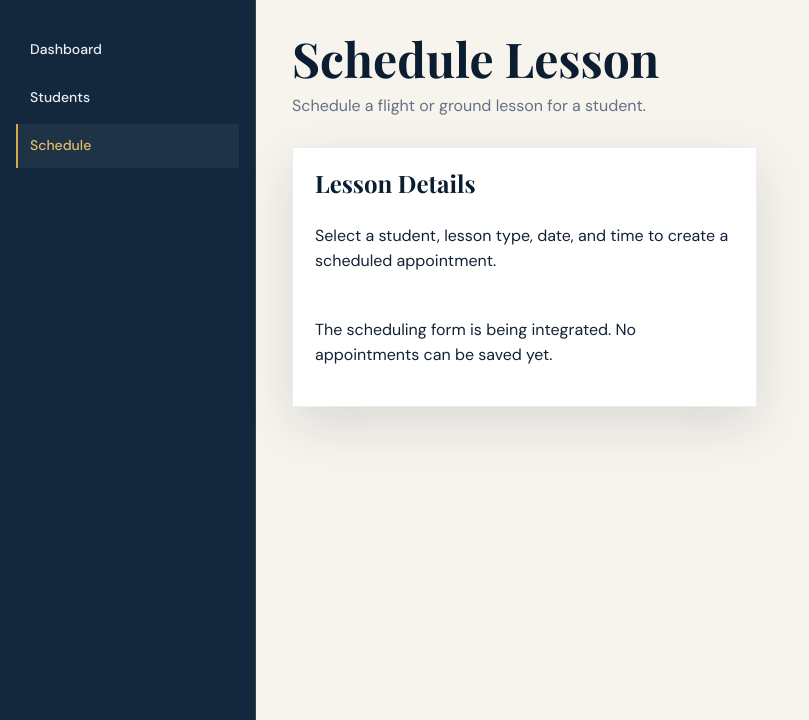
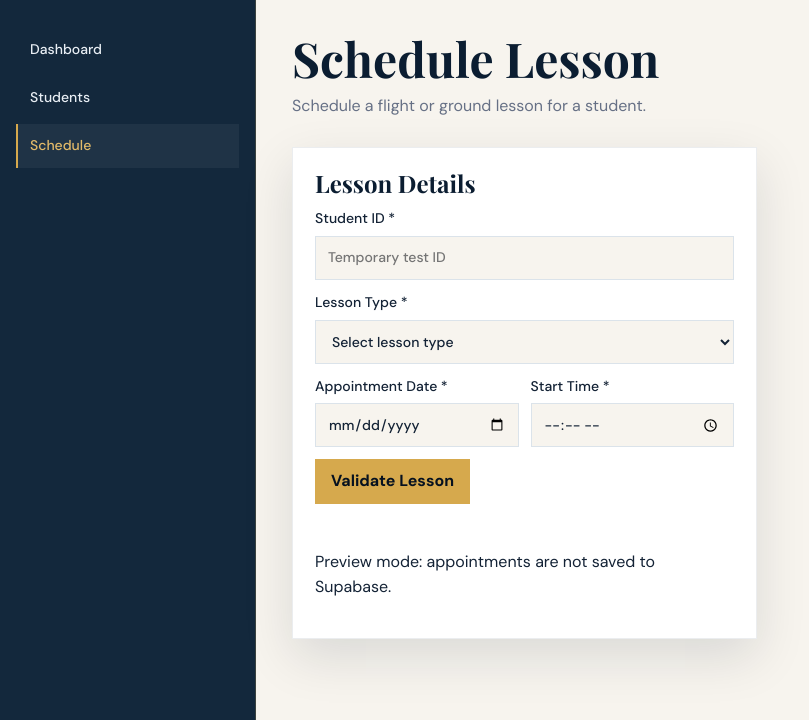
Before and after one commit to marthijensen/aviate-with-isaac, a PHP site: page /schedule in a window 1280 px wide. Shown: the part 80-800 px from the top of the page, without its empty margins (0-809 px from the left). Run offline with PHP 8.4, Linux system fonts and the light colour scheme.

Commit message:
Implement scheduling form validation and dashboard navigation

```diff
--- a/src/routes.php
+++ b/src/routes.php
@@ -185,12 +185,79 @@ function app_router(): Router
         ]);
     });
 
-    // Display the Schedule Lesson page.
+    // Display the Schedule Lesson form.
     $router->get('/schedule', static function (): void {
         render('schedule', [
             'title' => 'Schedule Lesson',
+            'fields' => [],
+            'errors' => [],
+            'preview' => false,
         ]);
     });
 
+    // Validate a lesson without saving it to Supabase.
+    $router->post('/schedule', static function (): void {
+        $names = [
+            'student_id',
+            'lesson_type',
+            'appointment_date',
+            'start_time',
+        ];
+
+        $fields = [];
+
+        foreach ($names as $name) {
+            $value = $_POST[$name] ?? '';
+            $fields[$name] = is_string($value) ? trim($value) : '';
+        }
+
+        $errors = [];
+
+        // Validate the student ID.
+        if (!ctype_digit($fields['student_id'])
+            || (int) $fields['student_id'] < 1) {
+            $errors[] = 'A valid student ID is required.';
+        }
+
+        // Validate the lesson type.
+        if ($fields['lesson_type'] === '') {
+            $errors[] = 'Please select a lesson type.';
+        }
+
+        // Validate the appointment date.
+        $date = DateTimeImmutable::createFromFormat(
+            '!Y-m-d',
+            $fields['appointment_date'],
+            app_timezone()
+        );
+
+        if ($date === false ||
+            $date->format('Y-m-d') !== $fields['appointment_date']) {
+            $errors[] = 'Please enter a valid appointment date.';
+        } elseif ($date < new DateTimeImmutable('today', app_timezone())) {
+            $errors[] = 'The appointment date cannot be in the past.';
+        }
+
+        // Validate the appointment time.
+        if (!preg_match(
+            '/^([01]\d|2[0-3]):[0-5]\d$/',
+            $fields['start_time']
+        )) {
+            $errors[] = 'Please enter a valid start time.';
+        }
+
+        if ($errors !== []) {
+            http_response_code(422);
+        }
+
+        render('schedule', [
+            'title' => 'Schedule Lesson',
+            'fields' => $fields,
+            'errors' => $errors,
+            'preview' => $errors === [],
+        ]);
+    });
+
+
     return $router;
 }
--- a/views/dashboard.php
+++ b/views/dashboard.php
@@ -8,9 +8,11 @@
 <p class="lead">Your next scheduled lessons.</p>
 
 <div class="actions" aria-label="Dashboard quick actions">
+    <a href="/schedule">Schedule Lesson</a>
     <a href="/students">View Students</a>
     <a href="/students/add">+ Add Student</a>
 </div>
+
 
 <?php if (!empty($upcomingLessonsError)): ?>
   <p class="action-note" role="alert"><?= e($upcomingLessonsError) ?></p>
--- a/views/schedule.php
+++ b/views/schedule.php
@@ -5,19 +5,107 @@
 </p>
 
 <section class="fields-grid">
+
     <article class="field-card">
 
         <h2>Lesson Details</h2>
 
-        <p>
-            Select a student, lesson type, date, and time
-            to create a scheduled appointment.
-        </p>
+        <?php if ($preview): ?>
+            <p class="action-note" role="status">
+                Lesson information validated successfully.
+                This is a preview only — nothing has been saved.
+            </p>
+        <?php endif; ?>
+
+        <?php if ($errors !== []): ?>
+            <div class="action-note" role="alert">
+                <?php foreach ($errors as $message): ?>
+                    <p><?= e($message) ?></p>
+                <?php endforeach; ?>
+            </div>
+        <?php endif; ?>
+
+        <form method="post" action="/schedule">
+
+            <div class="field-grid">
+
+                <label class="span-2" for="student_id">
+                    Student ID *
+                    <input
+                        class="field-input"
+                        type="number"
+                        id="student_id"
+                        name="student_id"
+                        min="1"
+                        required
+                        placeholder="Temporary test ID"
+                        value="<?= e($fields['student_id'] ?? '') ?>"
+                    >
+                </label>
+
+                <label class="span-2" for="lesson_type">
+                    Lesson Type *
+                    <select
+                        class="field-input"
+                        id="lesson_type"
+                        name="lesson_type"
+                        required
+                    >
+                        <option value="">Select lesson type</option>
+
+                        <?php foreach ([
+                            'Flight Lesson',
+                            'Ground Lesson',
+                        ] as $type): ?>
+
+                            <option value="<?= e($type) ?>"
+                                <?= ($fields['lesson_type'] ?? '') === $type
+                                    ? 'selected' : '' ?>>
+                                <?= e($type) ?>
+                            </option>
+
+                        <?php endforeach; ?>
+                    </select>
+                </label>
+
+                <label for="appointment_date">
+                    Appointment Date *
+                    <input
+                        class="field-input"
+                        type="date"
+                        id="appointment_date"
+                        name="appointment_date"
+                        required
+                        value="<?= e($fields['appointment_date'] ?? '') ?>"
+                    >
+                </label>
+
+                <label for="start_time">
+                    Start Time *
+                    <input
+                        class="field-input"
+                        type="time"
+                        id="start_time"
+                        name="start_time"
+                        required
+                        value="<?= e($fields['start_time'] ?? '') ?>"
+                    >
+                </label>
+
+                <div class="span-2 actions">
+                    <button type="submit">
+                        Validate Lesson
+                    </button>
+                </div>
+
+            </div>
+
+        </form>
 
         <p>
-            The scheduling form is being integrated.
-            No appointments can be saved yet.
+            Preview mode: appointments are not saved to Supabase.
         </p>
 
     </article>
+
 </section>
```
